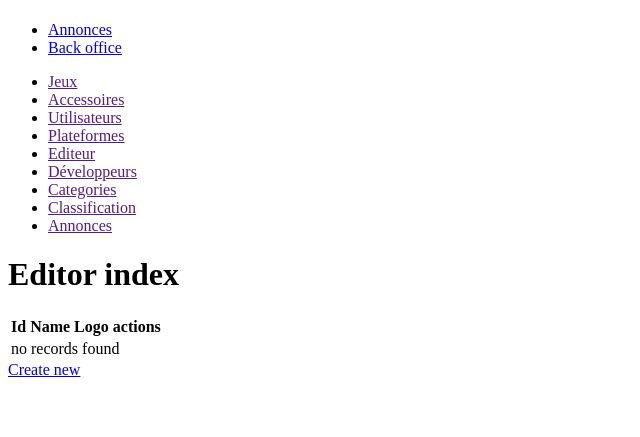
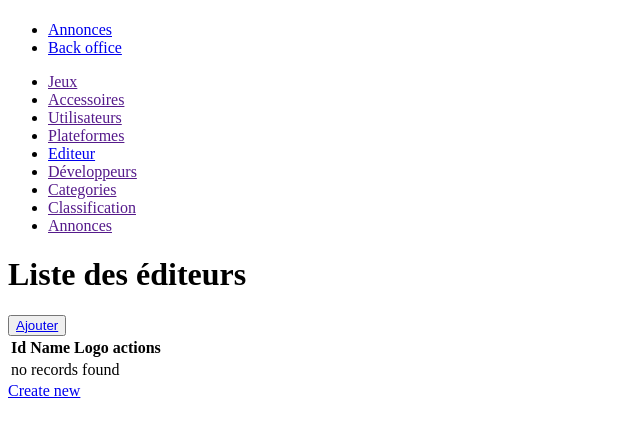
Before and after one commit to TeaAlex/playmore, a Symfony app: template templates/editor/index.html.twig in a window 1280 px wide. Shown: the part 215-652 px from the top of the page, without its empty margins (0-640 px from the left). Run offline with Twig, Linux system fonts and the light colour scheme; the template is opened without the code that fills it, so the values that code supplies are empty; some libraries are stand-ins or nearby versions.

Commit message:
Add stylesheet editor
Signed-off-by: OmarAbdallaa <omar.abdallaa@gmail.com>

```diff
--- a/templates/Back/base.html.twig
+++ b/templates/Back/base.html.twig
@@ -10,7 +10,7 @@
                     <li class="sidebar-item"><a href="">Accessoires</a></li>
                     <li class="sidebar-item"><a href="">Utilisateurs</a></li>
                     <li class="sidebar-item"><a href="">Plateformes</a></li>
-                    <li class="sidebar-item"><a href="">Editeur</a></li>
+                    <li class="sidebar-item"><a href="/editor">Editeur</a></li>
                     <li class="sidebar-item"><a href="">Développeurs</a></li>
                     <li class="sidebar-item"><a href="">Categories</a></li>
                     <li class="sidebar-item"><a href="">Classification</a></li>
--- a/templates/Back/game/list.html.twig
+++ b/templates/Back/game/list.html.twig
@@ -12,7 +12,7 @@
                     <td>Id</td>
                     <td>Titre</td>
                     <td>Développeur</td>
-                    <a href="{{ path('editor_index') }}">  <td>Editeur</td></a>
+                    <td>Editeur</td>
                     <td>Genre</td>
                     <td>Date de sortie</td>
                     <td>Plateformes</td>
--- a/templates/editor/index.html.twig
+++ b/templates/editor/index.html.twig
@@ -1,9 +1,17 @@
 {% extends 'back/base.html.twig' %}
 
-{% block title %}Editor index{% endblock %}
+{% block title %}Ajouter un éditeur{% endblock %}
 
 {% block body %}
-    <h1>Editor index</h1>
+<div class="w-5/6 h-auto mx-auto px-8 py-16 bg-grey-lighter">
+    <div class="flex justify-between items-center">
+        <h1 class="text-4xl text-primary font-bold inline-block">Liste des éditeurs</h1>
+        <button class="btn btn-secondary"><a href="{{ path('editor_new') }}">Ajouter</a></button>
+    </div>
+    <table class="table-auto border-collapse w-full mt-12 rounded bg-white" cellpadding="0" cellspacing="0">
+        <thead class="font-bold bg-blue-darker text-white">
+        <tr>
+
 
     <table class="table">
         <thead>
```
